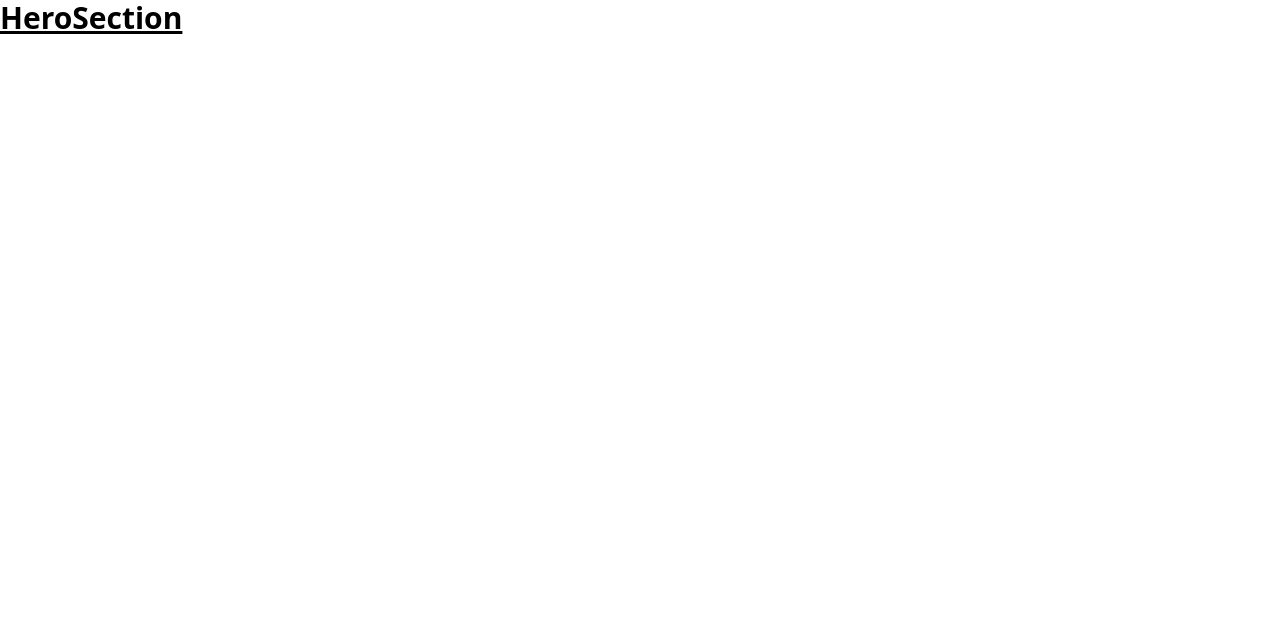
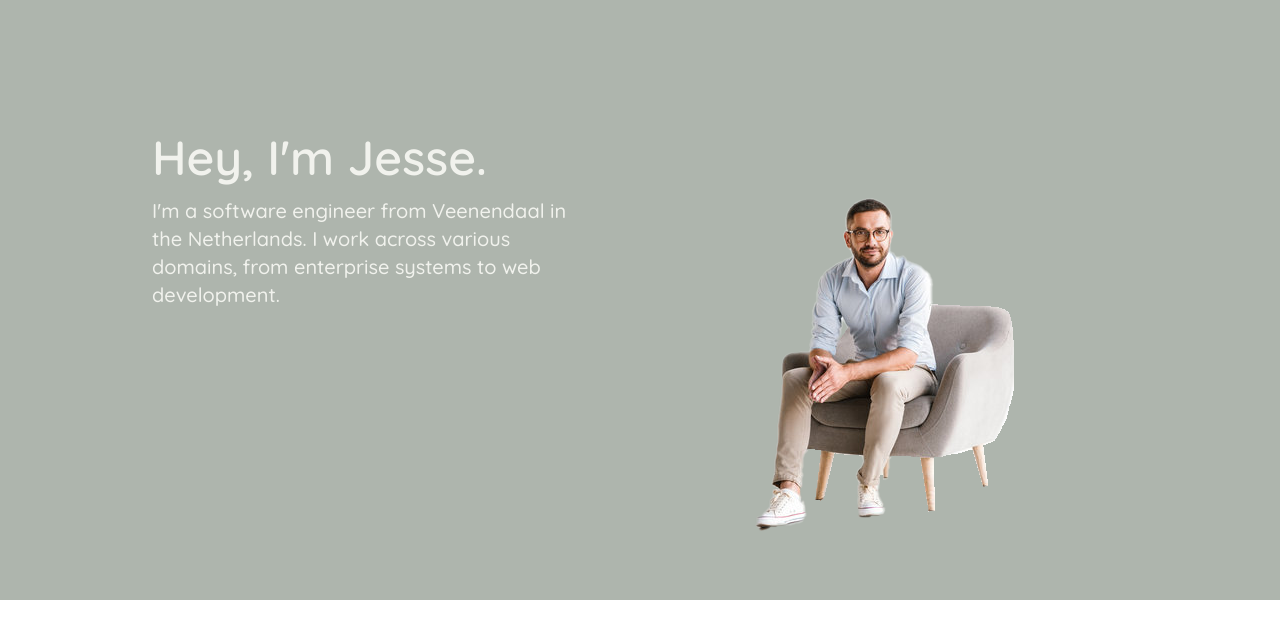
Before and after one commit to JesseKettmann/jessekettmann.github.io, a React (Vite) app: page / in a window 1280 px wide. Shown: the top 638 px of the page. Built offline with nearby package versions, Linux system fonts and the light colour scheme.

Commit message:
added basic elements

```diff
--- a/src/Components/HeroSection.tsx
+++ b/src/Components/HeroSection.tsx
@@ -1,5 +1,32 @@
 function HeroSection() {
-    return <h1 className="text-3xl font-bold underline">HeroSection</h1>;
+  return (
+    <section className="w-full h-[600px] bg-background-mint overflow-hidden">
+      <div className="max-w-5xl mx-auto h-full flex items-center px-6">
+        <div className="flex w-full justify-between items-start">
+          {/* Text Box */}
+          <div className="flex-1 font-quicksand text-left">
+            <h1 className="text-5xl font-semibold text-bright-500 mb-4">
+              Hey, I'm Jesse.
+            </h1>
+            <p className="text-xl font-medium text-bright-500 max-w-md">
+              I'm a software engineer from Veenendaal in the Netherlands. I work
+              across various domains, from enterprise systems to web
+              development.
+            </p>
+          </div>
+
+          {/* Image Container */}
+          <div className="flex-1 flex justify-center">
+            <img
+              src="/src/assets/cover-image.png"
+              alt="Man sitting in chair"
+              className="relative top-16 max-w-sm object-cover"
+            />
+          </div>
+        </div>
+      </div>
+    </section>
+  );
 }
 
 export default HeroSection;
--- a/src/index.css
+++ b/src/index.css
@@ -1 +1,13 @@
+@import url("https://fonts.googleapis.com/css2?family=Quicksand:wght@300;400;500;600;700&display=swap");
 @import "tailwindcss";
+
+@theme {
+  /* Fonts */
+  --font-quicksand: "Quicksand", sans-serif;
+
+  /* Colors */
+  --color-background-mint: #aeb5ad;
+  --color-bright-500: #f1f2ed;
+  --color-bright-400: #e2e3dd;
+  --color-dark: #161a14;
+}
```
Also changed, not shown: src/assets/cover-image.png (added).
